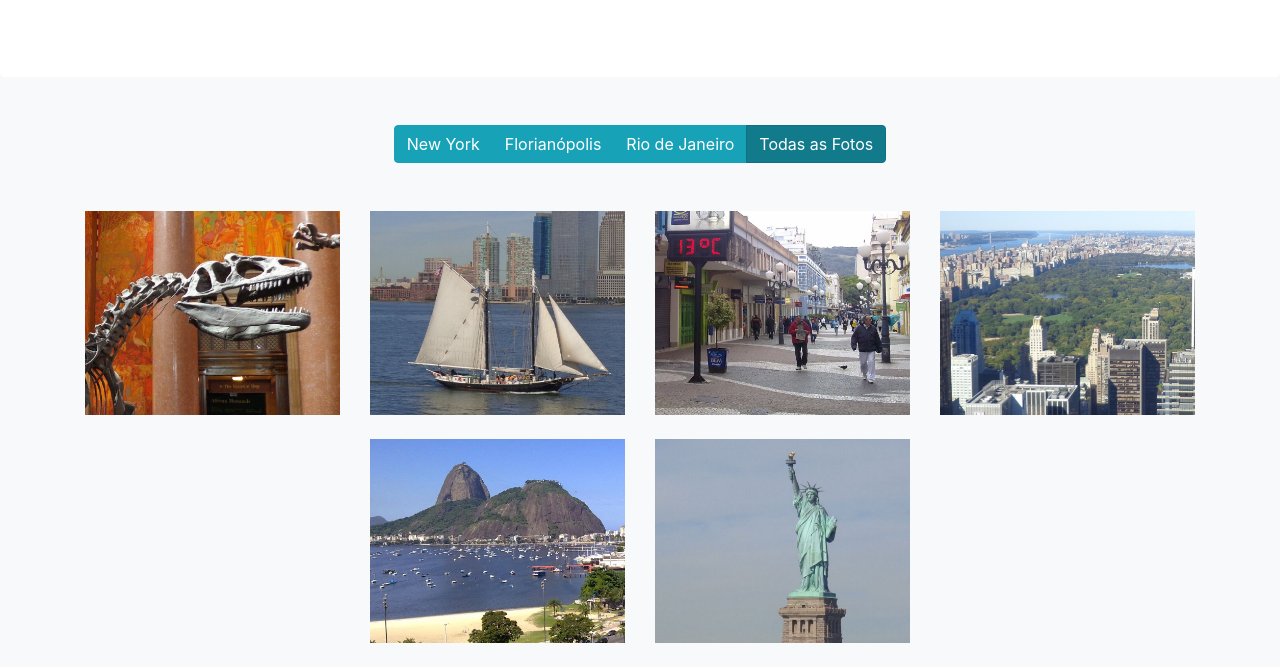
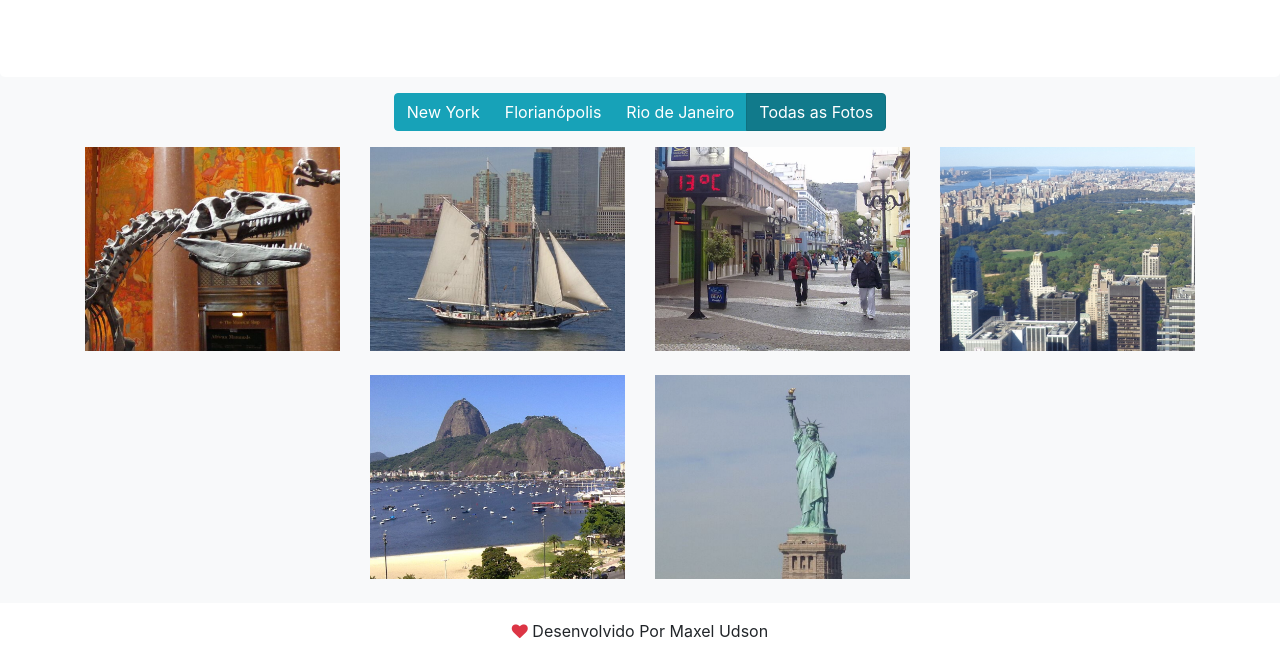
Before and after one commit to Maxel-Uds/Projeto-Galeria, a website built with webpack: page src/index.html in a window 1280 px wide. Shown: the part 209-876 px from the top of the page. Built offline with nearby package versions, Linux system fonts and the light colour scheme; files whose address does not match are found by name.

Commit message:
Implementando o Footer

```diff
--- a/src/index.html
+++ b/src/index.html
@@ -12,6 +12,7 @@
 <body>
     <header wm-include="/pages/template/header.html"></header>
     <main class="bg-light" wm-include="/pages/galery/galery.html"></main>
+    <footer class="footer text-center" wm-include="/pages/template/footer.html"></footer>
     <script src="app.js"></script>
 </body>
 
--- a/src/pages/galery/galery.html
+++ b/src/pages/galery/galery.html
@@ -1,7 +1,7 @@
 <div wm-include="/pages/galery/galeryHeader.html"></div>
 
-<div class="container mt-5">
-    <div class="row justify-content-center pb-5">
+<div class="container mt-3">
+    <div class="row justify-content-center pb-3">
         <div wm-city-buttons></div>
     </div>
 
--- /dev/null
+++ b/src/pages/template/footer.html
@@ -0,0 +1,6 @@
+<div class="container">
+    <span class="text-mute">
+        <i class="fa fa-heart text-danger"></i>
+        Desenvolvido Por Maxel Udson
+    </span>
+</div>
--- a/src/scss/custom.scss
+++ b/src/scss/custom.scss
@@ -6,3 +6,8 @@
 .jumbotron-heading {
     font-weight: 100;
 }
+
+footer {
+    padding-top: 1rem;
+    padding-bottom: 1rem;
+}
```
